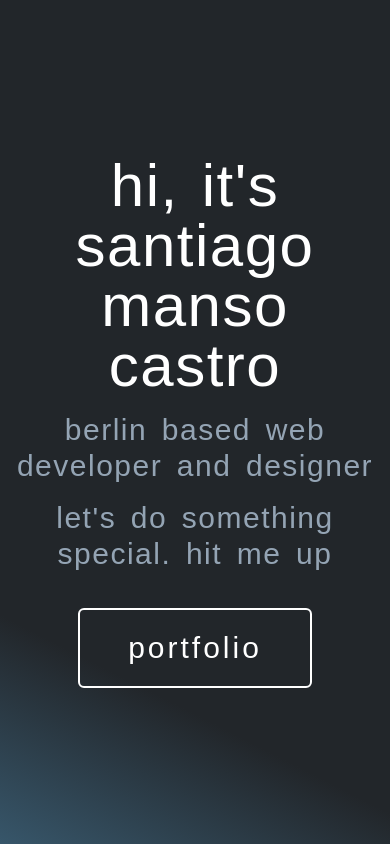
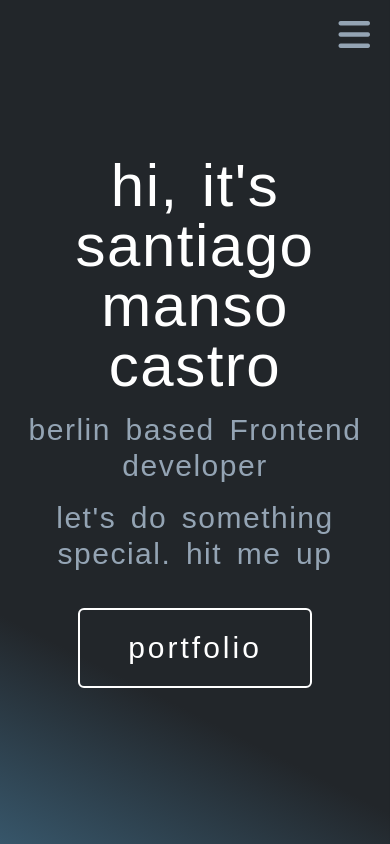
Before and after one commit to santiagomanso/santimanso.com, a React (Create React App) app: page / in a window 390 px wide. Built offline with nearby package versions, Linux system fonts and the light colour scheme.

Commit message:
🔨 created mock sidebar for phones

```diff
--- a/src/App.js
+++ b/src/App.js
@@ -1,5 +1,7 @@
 import { BrowserRouter, Route, Routes } from 'react-router-dom'
+import Container from './components/Container'
 import Nav from './components/Nav'
+
 import { AnimationProvider } from './context/animationContext'
 import { ModalProvider } from './context/ModalContext'
 import HomeScreen from './screens/HomeScreen'
@@ -7,19 +9,19 @@ import PortfolioScreen from './screens/PortfolioScreen'
 
 function App() {
   return (
-    <div className='w-screen h-screen flex justify-center app overflow-hidden'>
     <AnimationProvider>
       <ModalProvider>
         <BrowserRouter>
+          <Container>
             <Nav />
             <Routes>
               <Route exact path='/' element={<HomeScreen />} />
               <Route path='/portfolio' element={<PortfolioScreen />} />
             </Routes>
+          </Container>
         </BrowserRouter>
       </ModalProvider>
     </AnimationProvider>
-    </div>
   )
 }
 
--- /dev/null
+++ b/src/components/ActionButtons.jsx
@@ -0,0 +1,18 @@
+const ActionButtons = () => {
+  return (
+    <ul className='flex w-20 flex-col bg-green-400'>
+      <li>
+        <label>
+          <i className='ml-3 pl-2 fab fa-linkedin text-white text-3xl'></i>
+        </label>
+      </li>
+      <li>
+        <label>
+          <i className='ml-3 pl-2 fab fa-github text-white text-3xl'></i>
+        </label>
+      </li>
+    </ul>
+  )
+}
+
+export default ActionButtons
--- /dev/null
+++ b/src/components/Container.jsx
@@ -0,0 +1,9 @@
+const Container = ({ children }) => {
+  return (
+    <div className='app w-screen h-screen flex flex-col justify-center'>
+      <div className='w-full lg:w-[70%] my-0 mx-auto'>{children}</div>
+    </div>
+  )
+}
+
+export default Container
--- a/src/components/Header.jsx
+++ b/src/components/Header.jsx
@@ -25,13 +25,13 @@ const Header = () => {
   }
 
   return (
-    <div className={`${animation1} flex justify-center items-center `}>
+    <div className={`${animation1}   `}>
       <div className='flex flex-col items-center text-center gap-4 select-none p-4 sm:p-0'>
         <h1 className='text-white text-6xl lg:text-8xl tracking-wide'>
           hi, it's santiago manso castro
         </h1>
         <h2 className='text-secondary text-3xl lg:text-4xl tracking-wider'>
-          berlin based web developer and designer
+          berlin based Frontend developer
         </h2>
         <h2 className='text-secondary text-3xl lg:text-4xl tracking-wider'>
           let's do something special. hit me up
--- a/src/components/Nav.jsx
+++ b/src/components/Nav.jsx
@@ -1,39 +1,84 @@
-import { useContext } from 'react'
-import { AnimationContext } from '../context/animationContext'
+import { useState } from 'react'
 
 const Nav = () => {
-  const [animation1, animation2, setAnimation1, setAnimation2] =
-    useContext(AnimationContext)
+  const [open, setOpen] = useState(false)
+
+  const handlerToggleOpen = () => {
+    if (open) {
+      setOpen(false)
+    } else setOpen(true)
+  }
 
   return (
-    <nav
-      className={` ${animation2} hidden lg:flex flex-col fixed h-screen justify-center -left-36  select-none gap-3 z-20`}
-    >
-      <div className='flex w-52 h-20 justify-end items-center bg-black/50 px-4 rounded-tr-2xl rounded-br-2xl hover:translate-x-36 transition-all duration-1000'>
-        <span className='text-white text-2xl tracking-widest'>
-          HOME
-          <i className='ml-3 pl-2 fa-solid fa-house text-white text-3xl'></i>
-        </span>
+    <>
+      <button
+        onClick={handlerToggleOpen}
+        className={`${
+          open ? 'hidden' : ''
+        } text-secondary text-4xl fixed top-4 right-5`}
+      >
+        <i className='fa-solid fa-bars'></i>
+      </button>
+      <div
+        className={`${
+          open ? 'translate-x-0' : 'translate-x-full'
+        } bg-primary/100 w-2/3 h-screen fixed top-0 right-0 z-10 select-none ease-in-out duration-300`}
+      >
+        <nav className={`  text-secondary text-3xl`}>
+          <button onClick={handlerToggleOpen} className='fixed top-3 right-5'>
+            <i>
+              <i
+                className={` text-secondary text-4xl lg:text-6xl fa-solid fa-xmark select-none`}
+              ></i>
+            </i>
+          </button>
+          <ul className=' flex flex-col gap-5 pt-20'>
+            <li className='px-5 flex justify-between items-center group'>
+              <i className='opacity-60 group-hover:opacity-100 text-3xl fa-solid fa-house'></i>
+              <p className='opacity-60 group-hover:opacity-100 text-2xl'>
+                home
+              </p>
+              <i className='opacity-60 group-hover:opacity-100 fa-solid fa-chevron-right text-2xl'></i>
+            </li>
+            <li className='px-5 flex justify-between items-center group'>
+              <i className='opacity-60 group-hover:opacity-100 text-3xl fa-solid fa-user-graduate'></i>
+              <p className='opacity-60 group-hover:opacity-100 text-2xl'>
+                about
+              </p>
+              <i className='opacity-60 group-hover:opacity-100 fa-solid fa-chevron-right text-2xl'></i>
+            </li>
+            <li className='px-5 flex justify-between items-center group'>
+              <i className='opacity-60 group-hover:opacity-100 text-3xl fa-solid fa-briefcase'></i>
+              <p className='opacity-60 group-hover:opacity-100 text-2xl'>
+                portfolio
+              </p>
+              <i className='opacity-60 group-hover:opacity-100 fa-solid fa-chevron-right text-2xl'></i>
+            </li>
+            <li className='px-5 flex justify-between items-center group'>
+              <i className='opacity-60 group-hover:opacity-100 text-3xl fa-solid fa-file-lines'></i>
+              <p className='opacity-60 group-hover:opacity-100 text-2xl'>
+                curriculum
+              </p>
+              <i className='opacity-60 group-hover:opacity-100 fa-solid fa-chevron-right text-2xl'></i>
+            </li>
+            <li className='px-5 flex justify-between items-center group'>
+              <i className='opacity-60 group-hover:opacity-100 text-3xl fa-brands fa-github'></i>
+              <p className='opacity-60 group-hover:opacity-100 text-2xl'>
+                github
+              </p>
+              <i className='opacity-60 group-hover:opacity-100 fa-solid fa-chevron-right text-2xl'></i>
+            </li>
+            <li className='px-5 flex justify-between items-center group'>
+              <i className='opacity-60 group-hover:opacity-100 text-3xl fa-brands fa-linkedin-in'></i>
+              <p className='opacity-60 group-hover:opacity-100 text-2xl'>
+                LinkedIn
+              </p>
+              <i className='opacity-60 group-hover:opacity-100 fa-solid fa-chevron-right text-2xl'></i>
+            </li>
+          </ul>
+        </nav>
       </div>
-      <div className='flex w-52 h-20 justify-end items-center bg-black/50 px-4 rounded-tr-2xl rounded-br-2xl hover:translate-x-36 transition-all duration-1000'>
-        <span className='text-white text-2xl tracking-widest'>
-          LINKED
-          <i className='ml-3 pl-2 fab fa-linkedin text-white text-3xl'></i>
-        </span>
-      </div>
-      <div className='flex w-52 h-20 justify-end items-center bg-black/50 px-4 rounded-tr-2xl rounded-br-2xl hover:translate-x-36 transition-all duration-1000'>
-        <span className='text-white text-2xl tracking-widest'>
-          GITHUB
-          <i className='ml-3 pl-2 fab fa-github text-white text-3xl'></i>
-        </span>
-      </div>
-      <div className='flex w-52 h-20 justify-end items-center bg-black/50 px-4 rounded-tr-2xl rounded-br-2xl hover:translate-x-36 transition-all duration-1000'>
-        <span className='text-white text-2xl tracking-widest'>
-          CURRICULUM
-          <i className='ml-3 pl-2 fa-solid fa-file text-white text-3xl'></i>
-        </span>
-      </div>
-    </nav>
+    </>
   )
 }
 
--- a/src/index.css
+++ b/src/index.css
@@ -15,7 +15,7 @@
     text-decoration: none;
   }
   .app{
-    background: linear-gradient(27deg, rgba(55,86,106,1) 0%, rgba(34,38,42,1) 22%);
+   background: linear-gradient(27deg, rgba(55,86,106,1) 0%, rgba(34,38,42,1) 22%);
     word-spacing: .3rem;
   }
 
--- a/src/screens/HomeScreen.jsx
+++ b/src/screens/HomeScreen.jsx
@@ -1,8 +1,13 @@
 import React from 'react'
+import ActionButtons from '../components/ActionButtons'
 import Header from '../components/Header'
 
 const HomeScreen = () => {
-  return <Header />
+  return (
+    <>
+      <Header />
+    </>
+  )
 }
 
 export default HomeScreen
```
Lines whose indentation alone changed are shown as unchanged.
